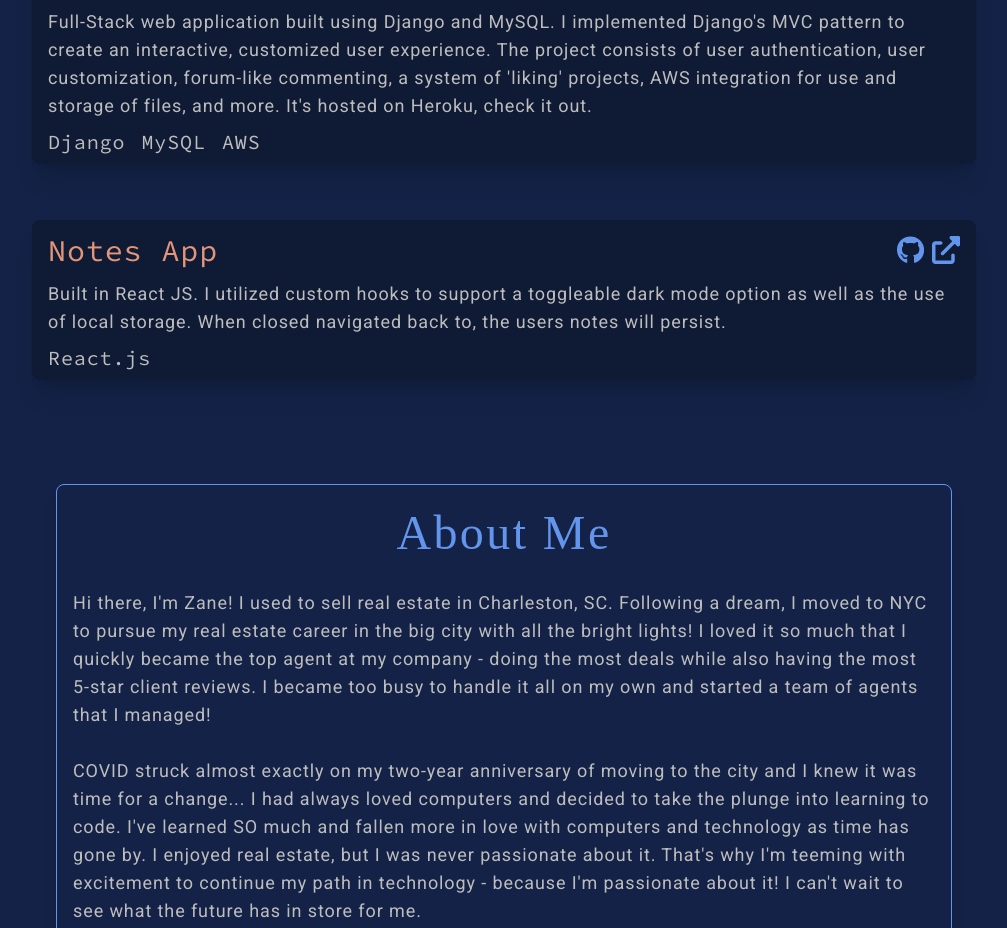
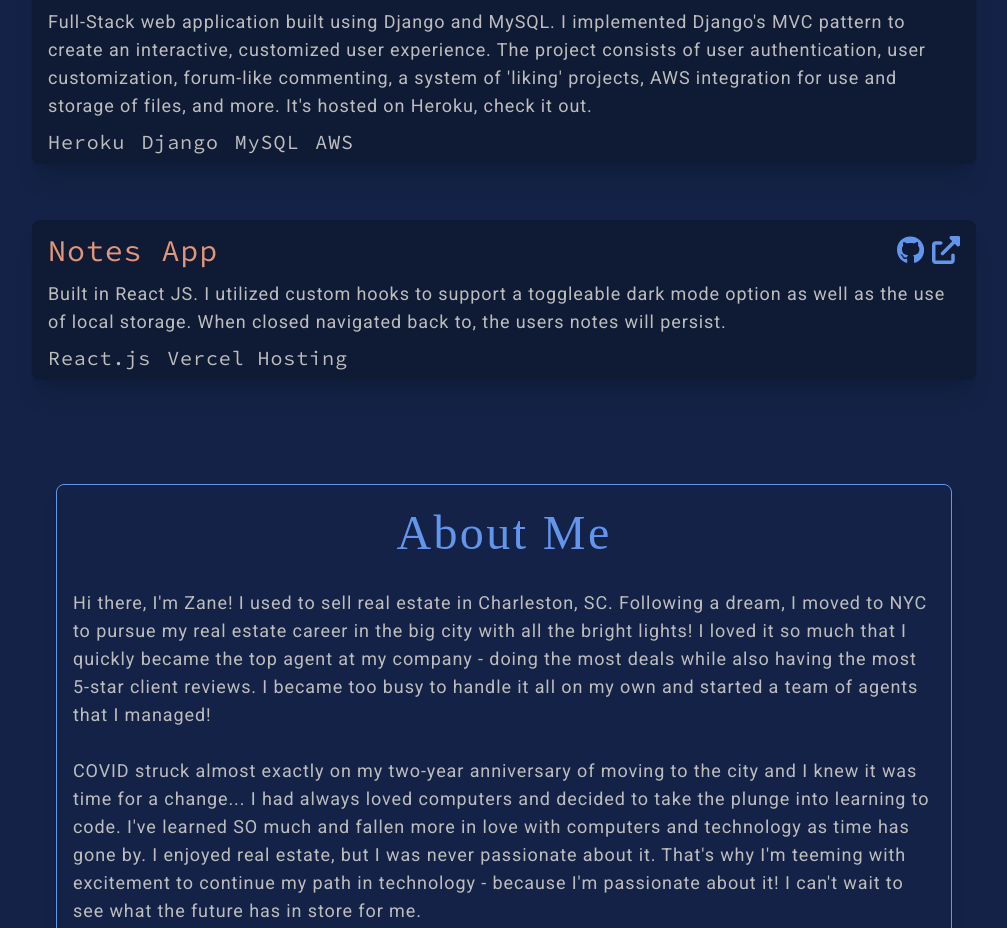
Before and after one commit to zaneaw/portfolio, a Next.js app: page / in a window 1280 px wide. Shown: the part 2200-3128 px from the top of the page, without its empty margins (136-1143 px from the left). Built offline with nearby package versions, Linux system fonts and the light colour scheme; a web font is replaced by a local one.

Commit message:
add a few 'stack' items to projects

```diff
--- a/components/projects.jsx
+++ b/components/projects.jsx
@@ -81,7 +81,7 @@ export default function Projects() {
         {
             title: 'Forum Website',
             desc: "Full-Stack web application built using Django and MySQL. I implemented Django's MVC pattern to create an interactive, customized user experience. The project consists of user authentication, user customization, forum-like commenting, a system of 'liking' projects, AWS integration for use and storage of files, and more. It's hosted on Heroku, check it out.",
-            stack: ['Django', 'MySQL', 'AWS'],
+            stack: ['Heroku', 'Django', 'MySQL', 'AWS'],
             sourceCode: 'https://github.com/zaneaw/Portfolio-Site',
             youtube: '',
             liveSiteUrl: 'https://www.zane-wilson.com',
@@ -92,7 +92,7 @@ export default function Projects() {
         {
             title: 'Notes App',
             desc: 'Built in React JS. I utilized custom hooks to support a toggleable dark mode option as well as the use of local storage. When closed navigated back to, the users notes will persist.',
-            stack: ['React.js'],
+            stack: ['React.js', 'Vercel Hosting'],
             sourceCode: 'https://github.com/zaneaw/notes-app',
             youtube: '',
             liveSiteUrl: 'https://zanes-notes-app.vercel.app/',
```
